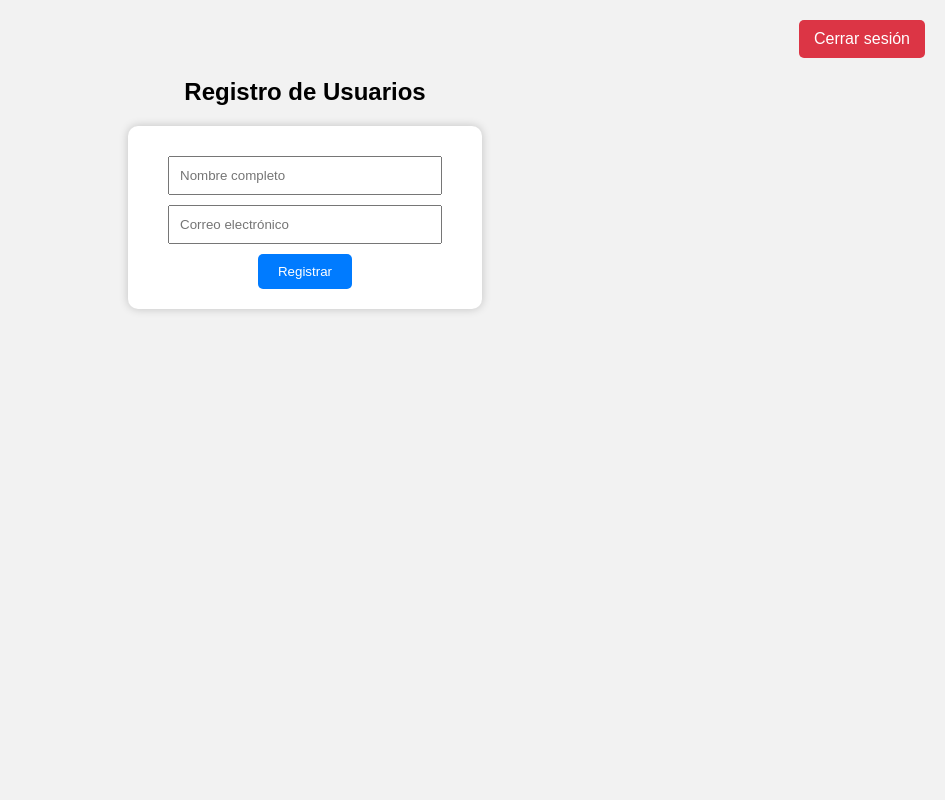
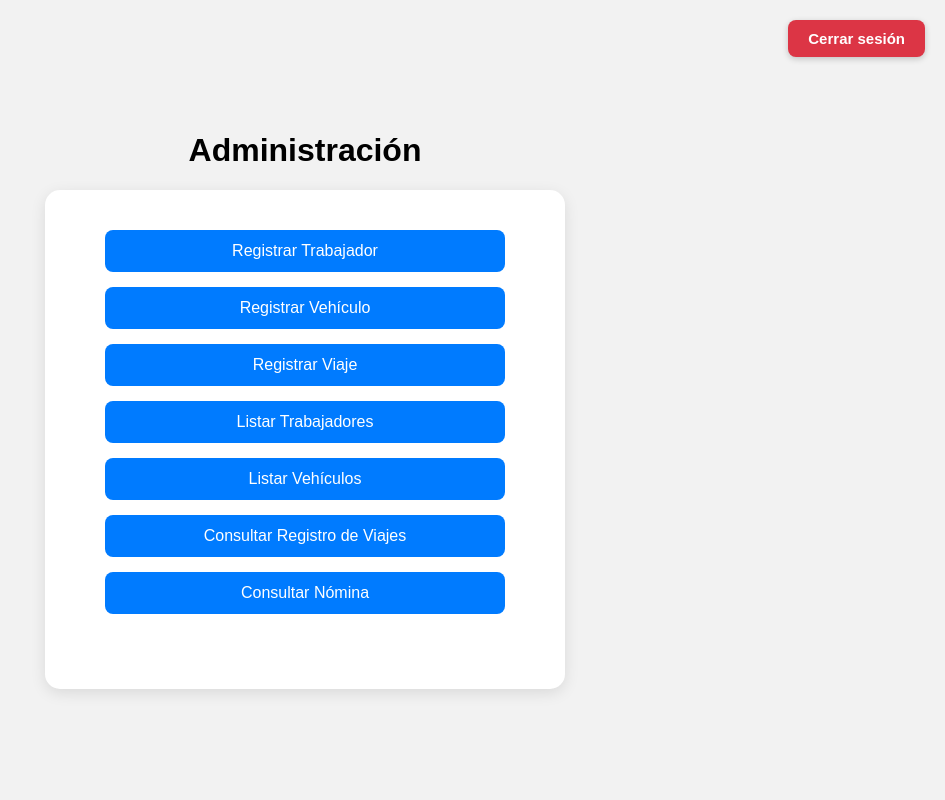
Before and after one commit to Arle124/Proyecto-Final, a PHP site: page / in a window 1280 px wide. Shown: the whole page, without its empty margins (335-1280 px from the left). Run offline with PHP 8.4, Linux system fonts and the light colour scheme; the visitor is signed in with stand-in values (Sample User, id 1).

Commit message:
"Update: 13/11/2025"

```diff
--- a/css/styles.css
+++ b/css/styles.css
@@ -1,46 +1,112 @@
+/* === ESTILOS GENERALES === */
 body {
-  font-family: Arial;
+  font-family: Arial, sans-serif;
   background: #f2f2f2;
-  padding-top: 50px;
-  text-align: center;
+  margin: 0;
+  padding: 0;
+  min-height: 100vh;
+  display: flex;
+  flex-direction: column;
+  align-items: center;
+  justify-content: center;
 }
 
-form {
-    background: white; display: inline-block; padding: 20px 40px; border-radius: 10px; box-shadow: 0 0 10px rgba(0,0,0,0.2);
+/* === TÍTULO === */
+h2 {
+  text-align: center;
+  margin-bottom: 30px;
+  color: #333;
 }
 
-input {
-    display: block; margin: 10px auto; padding: 10px; width: 250px;
+/* === MENSAJES DE ALERTA === */
+.msg {
+  margin-top: 20px;
+  color: green;
+  font-weight: bold;
 }
 
-button {
-    padding: 10px 20px; background: #007bff; color: white; border: none; border-radius: 5px; cursor: pointer;
-}
-
-button:hover {
-    background: #0056b3;
-}
-
-.msg {
-    margin-top: 15px; color: green; font-weight: bold;
-}
-
+/* === BOTÓN DE LOGOUT === */
 #logout-btn {
   position: absolute;
   top: 20px;
   right: 20px;
-  padding: 10px 15px;
-  background-color: #dc3545;
-  border: none;
-  border-radius: 5px;
-  cursor: pointer;
 }
 
-#logout-btn a {
-  color: white;              /* color del texto */
-  text-decoration: none;     /* quita el subrayado */
+#logout-btn button {
+  background-color: #dc3545; /* rojo clásico */
+  color: white;
+  border: none;
+  border-radius: 8px;
+  padding: 10px 20px;
+  font-size: 15px;
+  font-weight: bold;
+  cursor: pointer;
+  transition: all 0.2s ease;
+  box-shadow: 0 2px 6px rgba(0, 0, 0, 0.2);
 }
 
-#logout-btn a:hover {
-  text-decoration: underline; /* opcional, si quieres que se subraye al pasar el mouse */
+#logout-btn button:hover {
+  background-color: #c82333; /* tono más oscuro al pasar el mouse */
+  transform: scale(1.05);
+  box-shadow: 0 3px 8px rgba(0, 0, 0, 0.25);
 }
+
+#logout-btn button:active {
+  transform: scale(0.97);
+}
+
+
+/* === MENÚ PRINCIPAL === */
+.main_menu{
+  display: flex;
+  flex-direction: column;   /* botones uno debajo del otro */
+  align-items: center;      /* centra horizontalmente */
+  justify-content: center;  /* centra verticalmente si hay altura definida */
+  background-color: #fff;
+  padding: 40px 60px;
+  border-radius: 15px;
+  box-shadow: 0 4px 15px rgba(0, 0, 0, 0.1);
+  gap: 15px;                /* espacio entre botones */
+  max-width: 100%;
+}
+
+/* === BOTONES DEL MENÚ === */
+.main_menu button{
+  width: 400px;
+  padding: 12px 20px;
+  font-size: 16px;
+  border: none;
+  border-radius: 8px;
+  background-color: #007bff;
+  color: white;
+  cursor: pointer;
+  transition: all 0.2s ease;
+}
+
+.main_menu button:hover {
+  background-color: #0056b3;
+  transform: scale(1.03);
+}
+
+#resultado-listar-trabajadores {
+  width: 100%;
+
+  margin-top: 20px;
+}
+
+/* Estilo base para que la tabla se vea bien */
+#resultado-listar-trabajadores table {
+  width: 100%;
+  border-collapse: collapse;
+  text-align: center;
+}
+
+#resultado-listar-trabajadores th,
+#resultado-listar-trabajadores td {
+  border: 1px solid #ccc;
+  padding: 8px;
+}
+
+#resultado-listar-trabajadores th {
+  background-color: #f4f4f4;
+}
--- a/index.php
+++ b/index.php
@@ -5,44 +5,58 @@ if (!isset($_SESSION["admin"])) {
     exit();
 }
 ?>
-<?php
-require_once("conexion/conexion.php");
-
-if ($_SERVER["REQUEST_METHOD"] == "POST") {
-    $nombre = $_POST["nombre"];
-    $email = $_POST["email"];
-
-    $sql = "INSERT INTO usuarios (nombre, email) VALUES ('$nombre', '$email')";
-    if ($conexion->query($sql) === TRUE) {
-        $mensaje = "✅ Usuario registrado correctamente.";
-    } else {
-        $mensaje = "❌ Error: " . $conexion->error;
-    }
-}
-?>
 
 <!DOCTYPE html>
 <html lang="es">
 <head>
     <meta charset="UTF-8">
-    <link rel="stylesheet" href="css/styles.css">
-    <title>Registro de usuarios</title>
+    <link rel="stylesheet" href="css/styles.css"?v=2>
+    <title>Car Manager</title>
 </head>
 <body>
 
-    <h2>Registro de Usuarios</h2>
+    <h1>Administración</h1>
 
-    <form method="POST" action="">
-        <input type="text" name="nombre" placeholder="Nombre completo" required>
-        <input type="email" name="email" placeholder="Correo electrónico" required>
-        <button type="submit">Registrar</button>
-    </form>
+    <!-- Menú -->
+
+    <div class="main_menu">
+        <!-- Registrar trabajadores -->
+
+        <button onclick="location.href='db/trabajadores.php'">Registrar Trabajador</button>
+
+        <!-- Registrar vehículos -->
+
+        <button onclick="location.href='db/vehiculos.php'">Registrar Vehículo</button>
+
+        <!-- Registrar Viajes -->
+
+        <button onclick="location.href='db/registro_viajes.php'">Registrar Viaje</button>
+
+        <!-- Listar trabajadores -->
+
+        <button id = "listarTrabajadores" type = "button" onclick="listarTrabajadores()">Listar Trabajadores</button>
+
+        <!-- Listar vehículos -->
+
+        <button onclick="location.href='db/listar_vehiculos.php'">Listar Vehículos</button>
+
+        <!-- Consultar registro de viajes -->
+
+        <button onclick="location.href='db/registro_viajes.php'">Consultar Registro de Viajes</button>
+
+        <!-- Consultar nómina -->
+
+        <button onclick="location.href='db/nomina.php'">Consultar Nómina</button>
+
+        <!-- resultado listar trabajadores -->
+        <div id = "resultado-listar-trabajadores"></div>
+
+    </div>
 
     <div id = "logout-btn">
-        <a href="public/logout.php">Cerrar sesión</a>
+        <button onclick="location.href='public/logout.php'">Cerrar sesión</button>
     </div>
 
-    <?php if (isset($mensaje)) echo "<p class='msg'>$mensaje</p>";?>
-
+    <script src="js/scripts.js"></script>
 </body>
 </html>
--- /dev/null
+++ b/js/scripts.js
@@ -0,0 +1,8 @@
+function listarTrabajadores() {
+  fetch("db/listar_trabajadores.php")
+    .then(res => res.text())
+    .then(data => {
+      document.getElementById("resultado-listar-trabajadores").innerHTML = data;
+    })
+    .catch(err => console.error(err));
+}
```
Also changed, not shown: css/login.css (added, +79 -0 lines), css/trabajadores.css (added, +92 -0 lines), db/ProyectoFinalDB_2.sql (+113 -9 lines), db/listar_trabajadores.php (added, +24 -0 lines), db/trabajadores.php (added, +53 -0 lines), public/login.php (+10 -8 lines), db/listar_vehiculos.php (added), db/nomina.php (added), db/registro_viajes.php (added), db/vehiculos.php (added).
